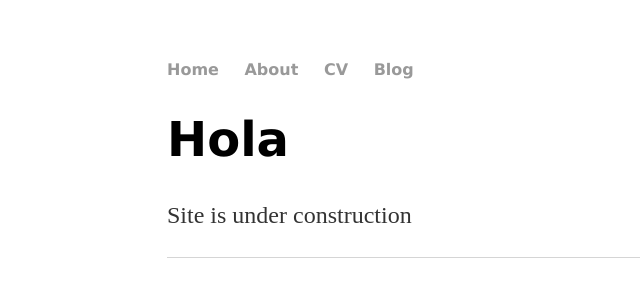
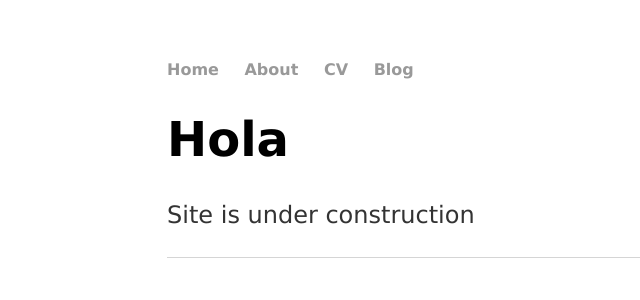
Before and after one commit to bianca-stancu/bianca-stancu.github.io, a Jekyll site: the page built from index.html, in a window 1280 px wide. Shown: the top 300 px of the page, without its empty margins (25-665 px from the left). Built offline with Jekyll 4.4.1, drawn with Linux system fonts in a browser that asks for light colours.

Commit message:
Update main.css

```diff
--- a/css/main.css
+++ b/css/main.css
@@ -1,9 +1,9 @@
 body {
+    font-family:'Lucida Sans Unicode', 'Arial', 'Sans-Serif';
     margin: 60px auto;
     width: 70%;
 }
 nav ul, footer ul {
-    font-family:'Lucida Sans Unicode', 'Arial', 'Sans-Serif';
     padding: 0px;
     list-style: none;
     font-weight: bold;
@@ -21,7 +21,6 @@ a:hover {
 }
 h1 {
     font-size: 3em;
-    font-family:'Lucida Sans Unicode', 'Arial', 'Sans-Serif';
 }
 p {
     font-size: 1.5em;
```
